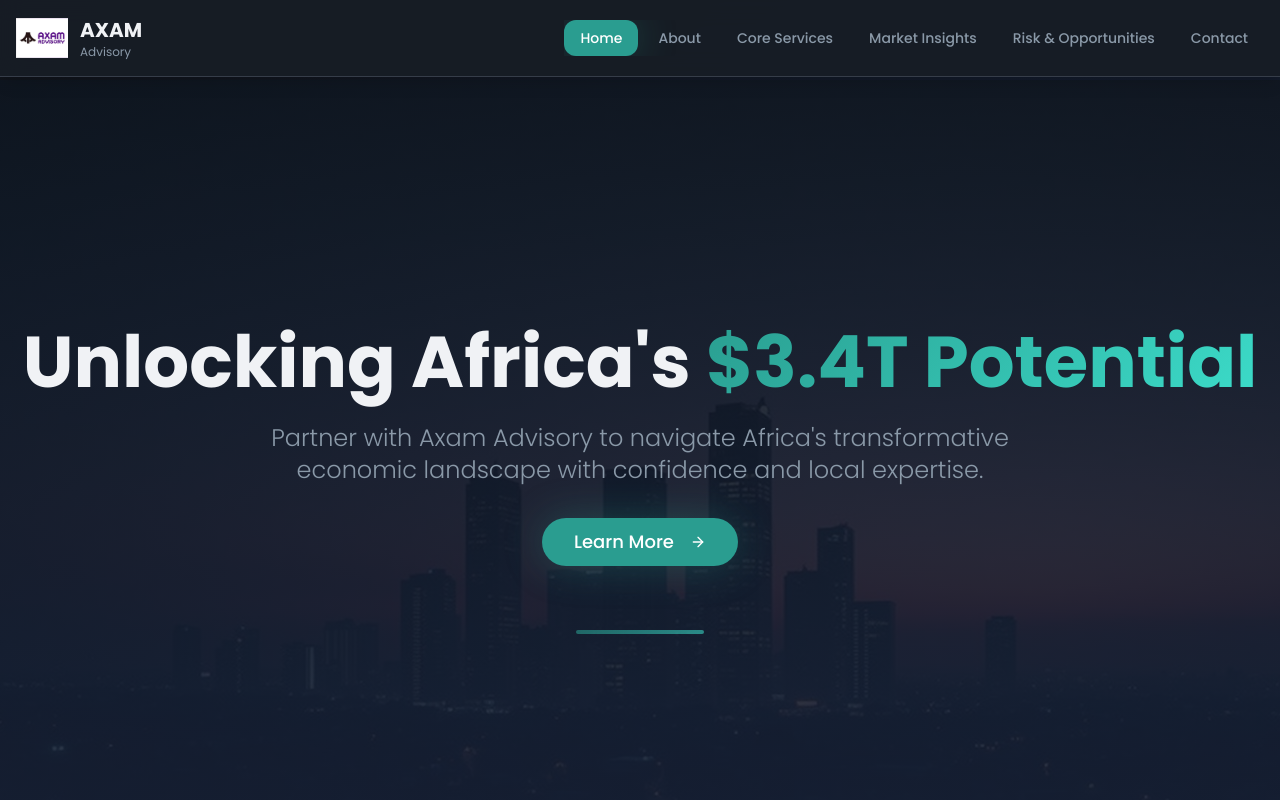
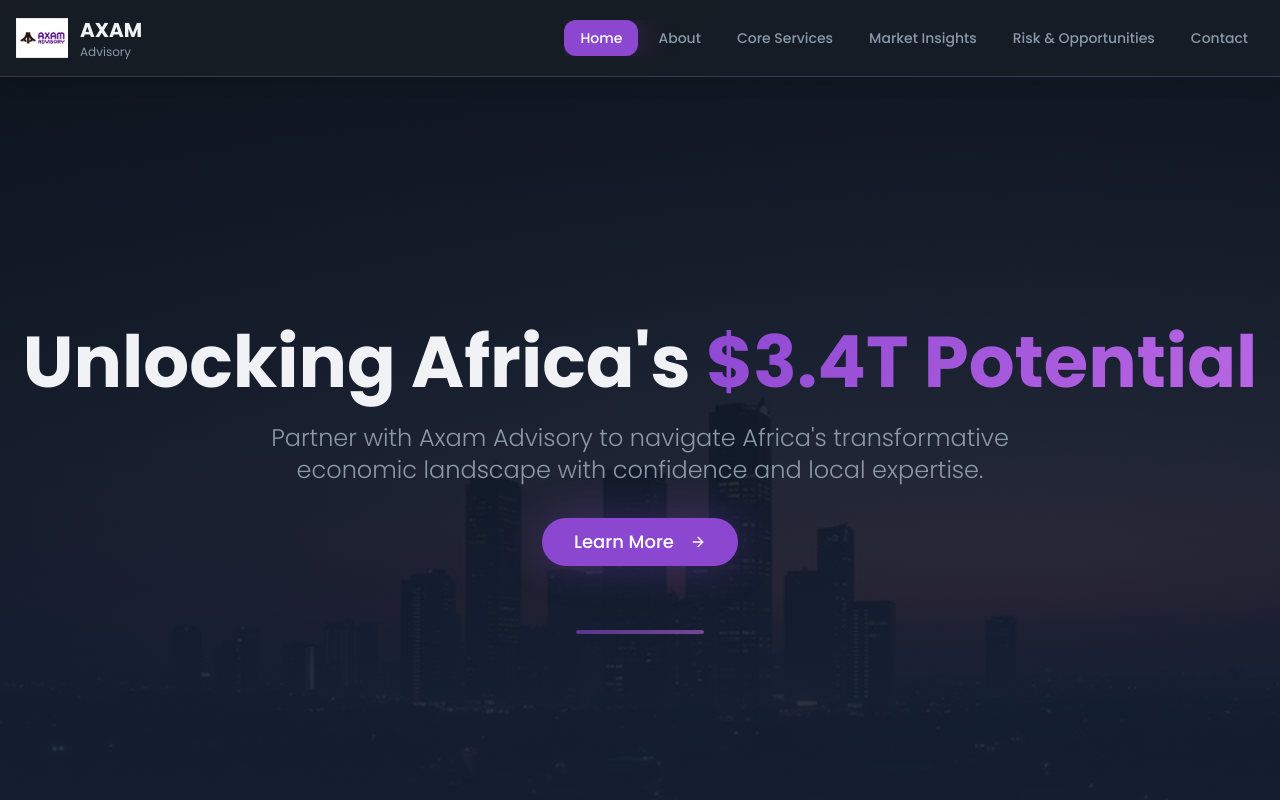
Before and after one commit to abjales/axam-africa-nav, a React (Vite) app: page / in a window 1280 px wide. Shown: the top 800 px of the page. Built offline with nearby package versions, Linux system fonts and the light colour scheme; the HTML template or start-up script is replaced by a standard one.

Commit message:
Update branding to purple

```diff
--- a/src/index.css
+++ b/src/index.css
@@ -17,16 +17,16 @@ All colors MUST be HSL.
     --popover: 220 20% 12%;
     --popover-foreground: 210 20% 95%;
 
-    --primary: 173 58% 39%;
+    --primary: 270 60% 55%;
     --primary-foreground: 0 0% 100%;
 
-    --secondary: 173 65% 50%;
-    --secondary-foreground: 220 25% 8%;
+    --secondary: 280 65% 65%;
+    --secondary-foreground: 0 0% 100%;
 
     --muted: 220 15% 20%;
     --muted-foreground: 210 15% 60%;
 
-    --accent: 173 58% 39%;
+    --accent: 270 60% 55%;
     --accent-foreground: 0 0% 100%;
 
     --destructive: 0 84.2% 60.2%;
@@ -34,25 +34,25 @@ All colors MUST be HSL.
 
     --border: 220 15% 25%;
     --input: 220 15% 20%;
-    --ring: 173 58% 39%;
+    --ring: 270 60% 55%;
 
     --radius: 0.75rem;
 
     --gradient-dark: linear-gradient(135deg, hsl(220, 25%, 8%) 0%, hsl(220, 40%, 12%) 50%, hsl(220, 35%, 10%) 100%);
     --gradient-hero: linear-gradient(180deg, hsl(220, 25%, 8%) 0%, hsl(220, 40%, 15%) 100%);
-    --gradient-accent: linear-gradient(135deg, hsl(173, 58%, 39%) 0%, hsl(173, 70%, 55%) 100%);
+    --gradient-accent: linear-gradient(135deg, hsl(270, 60%, 55%) 0%, hsl(280, 70%, 65%) 100%);
 
-    --shadow-glow: 0 0 40px hsl(173, 58%, 39%, 0.3);
+    --shadow-glow: 0 0 40px hsl(270, 60%, 55%, 0.3);
     --shadow-card: 0 10px 30px -10px hsl(0, 0%, 0%, 0.5);
 
     --sidebar-background: 220 20% 12%;
     --sidebar-foreground: 210 20% 95%;
-    --sidebar-primary: 173 58% 39%;
+    --sidebar-primary: 270 60% 55%;
     --sidebar-primary-foreground: 0 0% 100%;
     --sidebar-accent: 220 15% 20%;
     --sidebar-accent-foreground: 210 20% 95%;
     --sidebar-border: 220 15% 25%;
-    --sidebar-ring: 173 58% 39%;
+    --sidebar-ring: 270 60% 55%;
   }
 
   .dark {
@@ -65,16 +65,16 @@ All colors MUST be HSL.
     --popover: 220 20% 12%;
     --popover-foreground: 210 20% 95%;
 
-    --primary: 173 58% 39%;
+    --primary: 270 60% 55%;
     --primary-foreground: 0 0% 100%;
 
-    --secondary: 173 65% 50%;
-    --secondary-foreground: 220 25% 8%;
+    --secondary: 280 65% 65%;
+    --secondary-foreground: 0 0% 100%;
 
     --muted: 220 15% 20%;
     --muted-foreground: 210 15% 60%;
 
-    --accent: 173 58% 39%;
+    --accent: 270 60% 55%;
     --accent-foreground: 0 0% 100%;
 
     --destructive: 0 62.8% 30.6%;
@@ -82,15 +82,15 @@ All colors MUST be HSL.
 
     --border: 220 15% 25%;
     --input: 220 15% 20%;
-    --ring: 173 58% 39%;
+    --ring: 270 60% 55%;
     --sidebar-background: 220 20% 12%;
     --sidebar-foreground: 210 20% 95%;
-    --sidebar-primary: 173 58% 39%;
+    --sidebar-primary: 270 60% 55%;
     --sidebar-primary-foreground: 0 0% 100%;
     --sidebar-accent: 220 15% 20%;
     --sidebar-accent-foreground: 210 20% 95%;
     --sidebar-border: 220 15% 25%;
-    --sidebar-ring: 173 58% 39%;
+    --sidebar-ring: 270 60% 55%;
   }
 }
 
```
